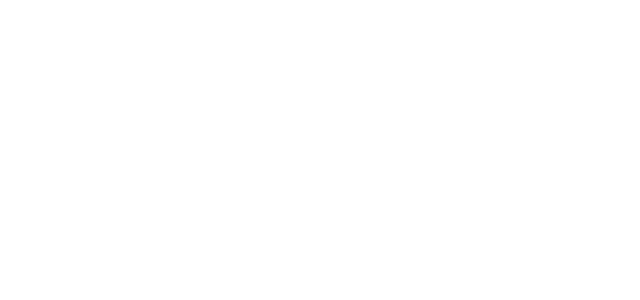
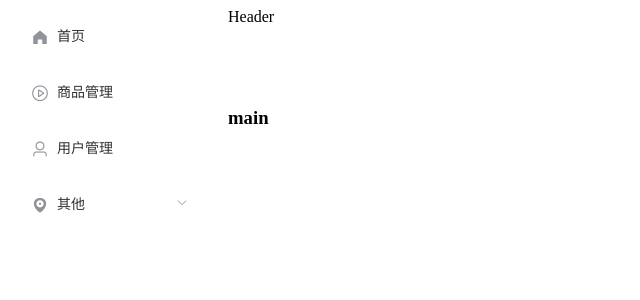
Before and after one commit to 7-lining/my-app, a Vue app: page /#/ in a window 1280 px wide. Shown: the top 300 px of the page, without its empty margins (0-640 px from the left). Built offline with nearby package versions, Linux system fonts and the light colour scheme.

Commit message:
Complete the basic pattern of the CommonAside

```diff
--- /dev/null
+++ b/src/components/CommonAside.vue
@@ -0,0 +1,113 @@
+<template>
+    <el-menu default-active="1-4-1" class="el-menu-vertical-demo" @open="handleOpen" @close="handleClose"
+        :collapse="isCollapse">
+
+        <!-- 寻找数据里的key，一般是data中固定不变的值 -->
+        <!-- index查elementui文档发现是其唯一标识 -->
+        <el-menu-item v-for="item in noChildren" :key="item.name" :index="item.name">
+            <!-- icon图标组件，不同图标根据官网查，字符串连接data里面的icon -->
+            <!-- 使用模板字符串`` -->
+            <i :class="`el-icon-${item.icon}`"></i>
+            <span slot="title">{{ item.label }}</span>
+        </el-menu-item>
+
+        <!-- 二级菜单 -->
+        <el-submenu v-for="item in hasChildren" :key="item.label" :index="item.label">
+            <template slot="title">
+                <i :class="`el-icon-${item.icon}`"></i>
+                <span slot="title">{{ item.label }}</span>
+            </template>
+            <!-- 嵌套循环data里的children -->
+            <el-menu-item-group v-for="subItem in item.children" :key="subItem.path">
+                <el-menu-item :index="subItem.path">{{ subItem.label }}</el-menu-item>
+            </el-menu-item-group>
+
+        </el-submenu>
+
+    </el-menu>
+</template>
+
+
+<style>
+.el-menu-vertical-demo:not(.el-menu--collapse) {
+    width: 200px;
+    min-height: 400px;
+}
+</style>
+
+<script>
+export default {
+    //导航数据
+    data() {
+        return {
+            isCollapse: false, //让导航栏默认不折叠
+            menuData: [
+                {
+                    path: "/",
+                    name: "home",
+                    label: "首页",
+                    icon: "s-home",
+                    url: "Home/Home",
+                },
+                {
+                    path: "/mall",
+                    name: "mall",
+                    label: "商品管理",
+                    icon: "video-play",
+                    url: "MallManage/MallManage",
+                },
+                {
+                    path: "/user",
+                    name: "user",
+                    label: "用户管理",
+                    icon: "user",
+                    url: "UserManage/UserManage",
+                },
+                {
+                    label: "其他",
+                    icon: "location", // 含有子菜单的
+                    children: [
+                        {
+                            path: "/page1",
+                            name: "page1",
+                            label: "首页",
+                            icon: "setting",
+                            url: "Other/PageOne",
+                        },
+                        {
+                            path: "/page2",
+                            name: "page2",
+                            label: "首页",
+                            icon: "setting",
+                            url: "Other/PageTwo",
+                        },
+                    ],
+                },
+            ]
+        };
+    },
+    methods: {
+        handleOpen(key, keyPath) {
+            console.log(key, keyPath);
+        },
+        handleClose(key, keyPath) {
+            console.log(key, keyPath);
+        }
+    },
+    computed: {
+        //无子菜单，即data()里面有children项
+        noChildren() {
+            return this.menuData.filter(item => { //这边加大括号一定要写return！！！
+                return !item.children;
+            })
+        },
+
+        //有子菜单
+        hasChildren() {
+            return this.menuData.filter(item => {
+                return item.children;
+            })
+        }
+    }
+}
+</script>
--- /dev/null
+++ b/src/views/Main.vue
@@ -0,0 +1,32 @@
+<template>
+    <div>
+
+        <el-container>
+            <!-- 在components文件夹下新建组件放进Aside里面 -->
+            <el-aside width="200px">
+                <CommonAside />
+            </el-aside>
+            <el-container>
+                <el-header>Header</el-header>
+                <el-main>
+                    <h1>main</h1>
+                    <!-- 路由出口 -->
+                    <!-- 路由匹配到的组件会渲染到此处 -->
+                    <router-view></router-view>
+                </el-main>
+            </el-container>
+        </el-container>
+    </div>
+</template>
+
+<script>
+import CommonAside from '../components/CommonAside.vue'
+export default {
+    data() {
+        return {}
+    },
+    components: {
+        CommonAside
+    }
+}
+</script>
```
Also changed, not shown: src/router/index.js (+11 -2 lines).
